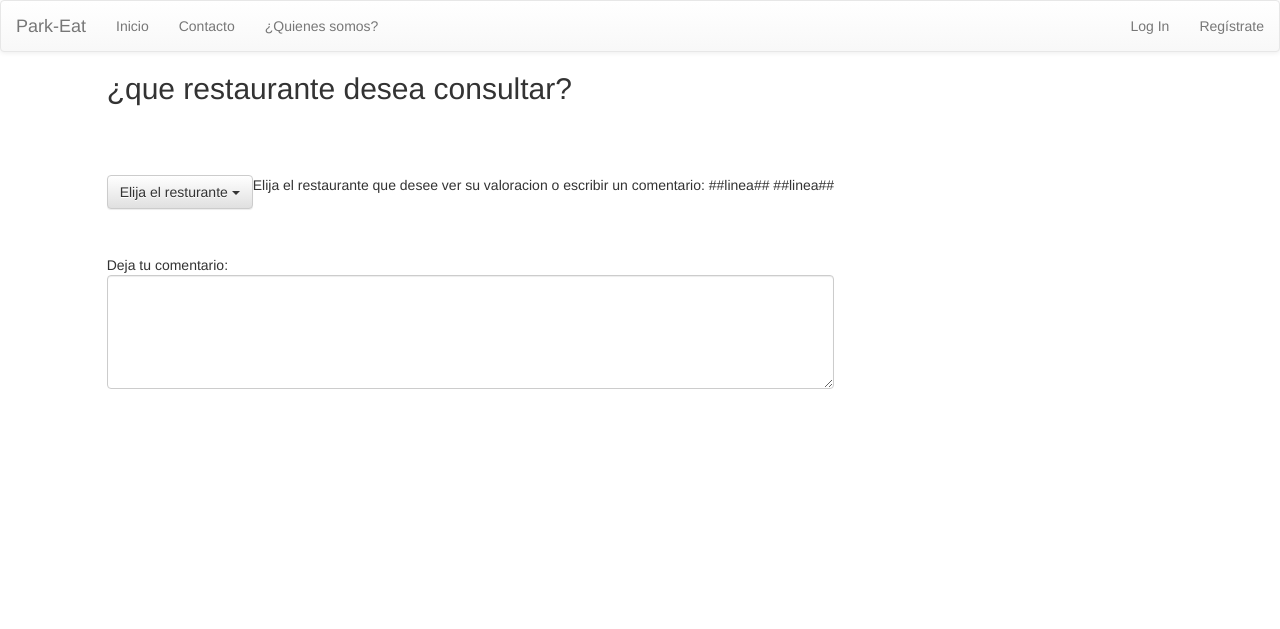
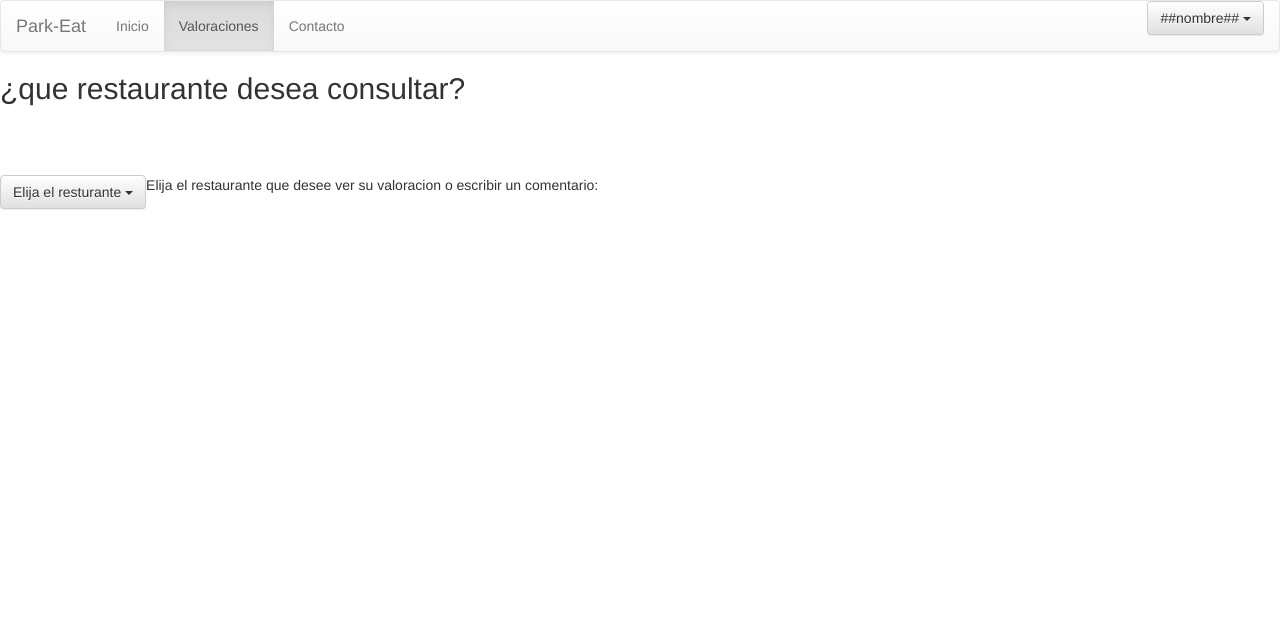
Before and after one commit to iosusam/ARO-Grupo3, a PHP site: page /templates/buscar_por_restaurante.html in a window 1280 px wide. Shown: the top 629 px of the page. Run offline with PHP 8.4, Linux system fonts and the light colour scheme; some libraries are stand-ins or nearby versions.

Commit message:
valoraciones restaurantes

```diff
--- a/ProyectoAro/index.php
+++ b/ProyectoAro/index.php
@@ -79,7 +79,7 @@
         if ($accion == "valoracion") {
             switch ($id) {
                 case '1':
-                    vbuscar_por_restaurante(mbuscar_por_restaurante);
+                    vbuscar_por_restaurante(mbuscar_por_restaurante());
                     break;
             }
         }
--- a/ProyectoAro/modelo.php
+++ b/ProyectoAro/modelo.php
@@ -192,8 +192,12 @@
     function mbuscar_por_restaurante()
     {
         conectar();
+
         mysql_query("SET NAMES 'utf8'");
-        return mysql_query("select * from restaurante");
+
+        $resultado = mysql_query("select * from restaurante");
+
+        return $resultado;
     }
 
 ?>
--- a/ProyectoAro/templates/buscar_por_restaurante.html
+++ b/ProyectoAro/templates/buscar_por_restaurante.html
@@ -14,7 +14,36 @@
         <!-- Optional theme -->
         <link rel="stylesheet" href="https://maxcdn.bootstrapcdn.com/bootstrap/3.3.4/css/bootstrap-theme.min.css">
         <link rel="stylesheet" type="text/css" href="templates/buscar_por_restaurante.css" />
+        <script>
+
+            function conexion()
+            {
+                if (window.ActiveXObject)
+                {
+                    con = new ActiveXObject("Microsoft.XMLHTTP");
+                }
+                else
+                {
+                    if (window.XMLHttpRequest)
+                    {
+                            con = new XMLHttpRequest();
+                    }
+                }
+            }
+
+            function obtenervaloracionesrestaurante()
+            {
+                conexion();
+                con.onreadystatechange = respuestacoordenadasaparcamientos;
+                var dir = "index.php?accion=buscar&id=3&variable=" + Math.random();
+                con.open("GET", dir, true);
+                con.send(null);
+            }
+
+
+        </script>
     </head>
+
     <body>
         <nav class="navbar navbar-default margenCabecera" role="navigation">
         <!-- El logotipo y el icono que despliega el menú se agrupan
@@ -34,17 +63,24 @@
             <div class="collapse navbar-collapse navbar-ex1-collapse">
                 <ul class="nav navbar-nav">
                     <li><a href="index.php">Inicio</a></li>
-                    <li><a href="templates/contacto.html">Contacto</a></li>
-                    <li><a href="templates/acercade.html">¿Quienes somos?</a></li>
+                    <li class="active"><a href="index.php?accion=valoracion&id=1">Valoraciones</a></li>
+                    <li><a href="index.php?accion=contacto&id=1">Contacto</a></li>
                 </ul>
 
-                <ul class="nav navbar-nav navbar-right">
-                    <li><a href="index.php?accion=login&id=1">Log In</a></li>
-                    <li><a href="index.php?accion=registro&id=1">Regístrate</a></li>
-                </ul>
+                <div class="btn-group pull-right">
+                    <button type="button" id="botondesconectar" class="btn btn-default dropdown-toggle" data-toggle="dropdown">
+                    ##nombre## <span class="caret"></span>
+                    </button>
+
+                    <ul class="dropdown-menu" role="menu">
+                        <li><a href="index.php?accion=perfil&id=1">Perfil</a></li>
+                        <li class="divider"></li>
+                        <li><a href="index.php?accion=logout&id=1">Desconectar</a></li>
+                    </ul>
+                </div>
             </div>
         </nav>
-        <form class="col-lg-offset-1" id="formularioRegistro" method="Post" action="index.php" >
+        <div>
             <h2 class="center-block">
                 ¿que restaurante desea consultar?
             </h2>
@@ -56,19 +92,17 @@
                 </button>
 
                 Elija el restaurante que desee ver su valoracion o escribir un comentario:
-                ##linea##
-                <select class="dropdown-menu" onchange="window.location.href='javascript:obtenervaloracionrestaurante()'">
+                <br><br><br>
+
+                <select class="dropdown-menu" onchange="obtenervaloracionrestaurante()">
+                    ##linea##
                     <option>##Restaurante##</option>
+                    ##linea##
                 </select>
-                ##linea##
-                <br><br><br><br>
-                Deja tu comentario:
-                <textarea class="form-control" rows="5"></textarea>
-            </div>
 
 
-
-        </form>
+            </div>
+        </div>
         <footer class="footer navbar-fixed-bottom" >
             <div class="container">
                 <p class="text-muted margen text-center"><span>© Park-Eat 2015</span></p>
```
Also changed, not shown: ProyectoAro/vista.php (+13 -11 lines).
